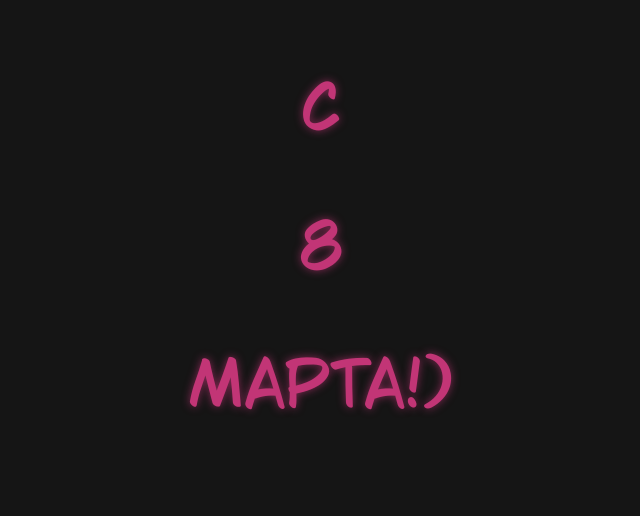
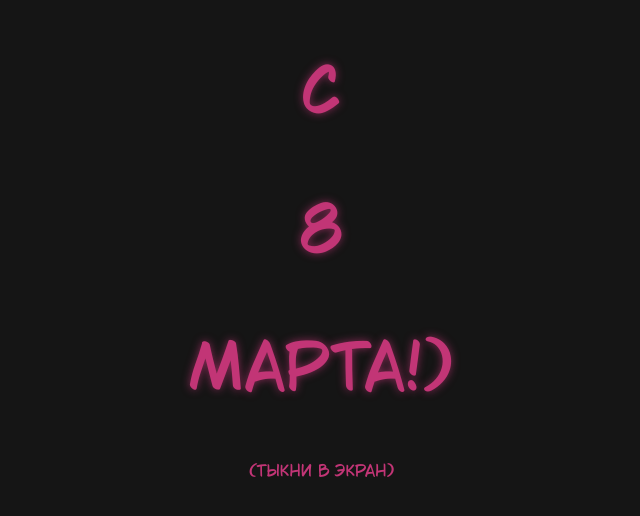
Before and after one commit to kortaol/8_march, a plain HTML site: page index.html in a window 1280 px wide. Shown: the part 160-676 px from the top of the page, without its empty margins (318-958 px from the left). Drawn offline with Linux system fonts and the light colour scheme.

Commit message:
little adjustments

```diff
--- a/index.html
+++ b/index.html
@@ -12,6 +12,7 @@
         <p>С</p>
         <p>8</p>
         <p>Марта!)</p>
+        <p id="subtext">(тыкни в экран)</p>
     </div>
 </body>
 </html>
--- a/style.css
+++ b/style.css
@@ -13,6 +13,10 @@ body {
     text-align: center;
     font-family: TroubleSide;
     text-shadow: #c23577a9 0px 0px 8px;
+}
+#subtext {
+    font-size: 15px;
+    text-shadow: none;
 }
 
 .flower {
```
Also changed, not shown: flowers/flower3.png.
